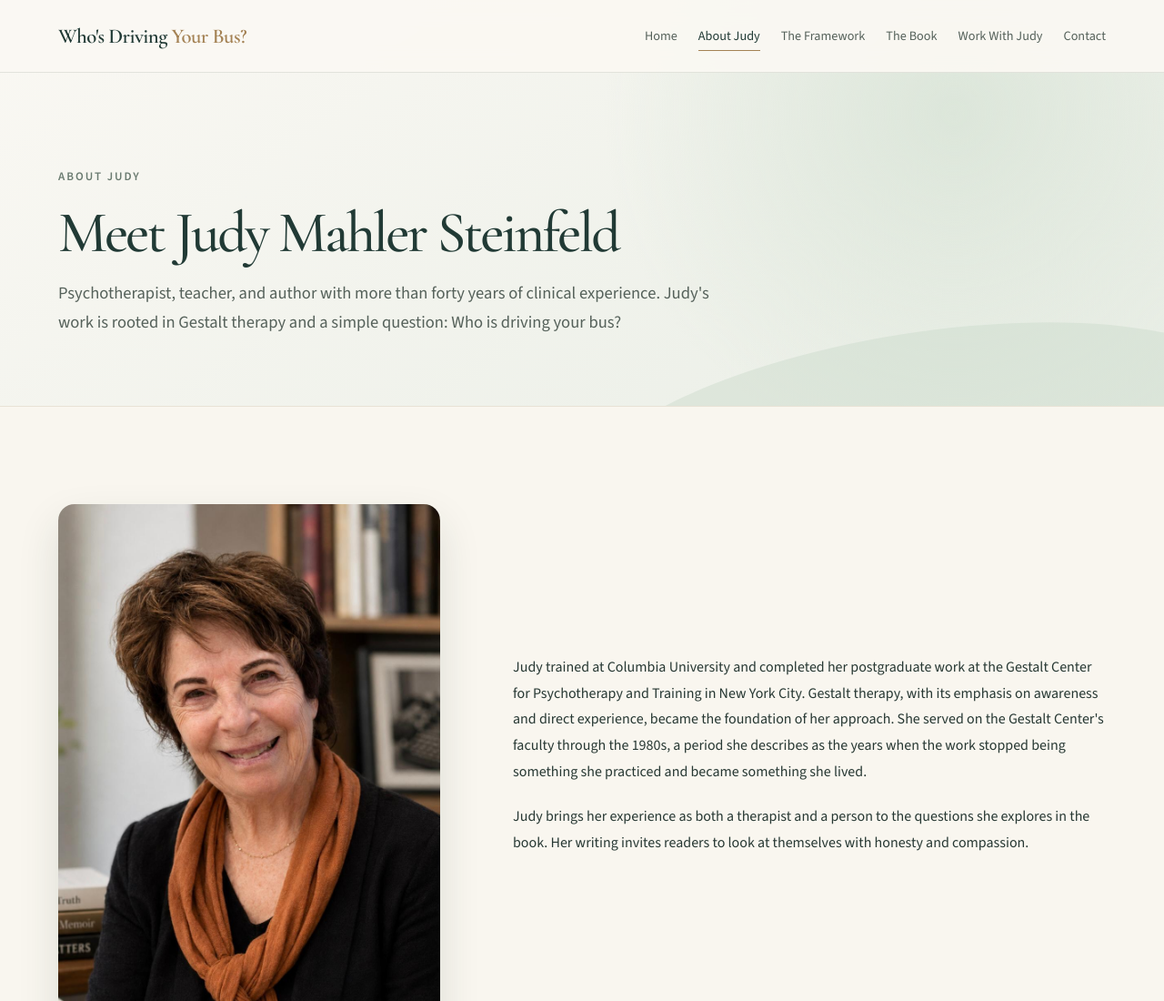
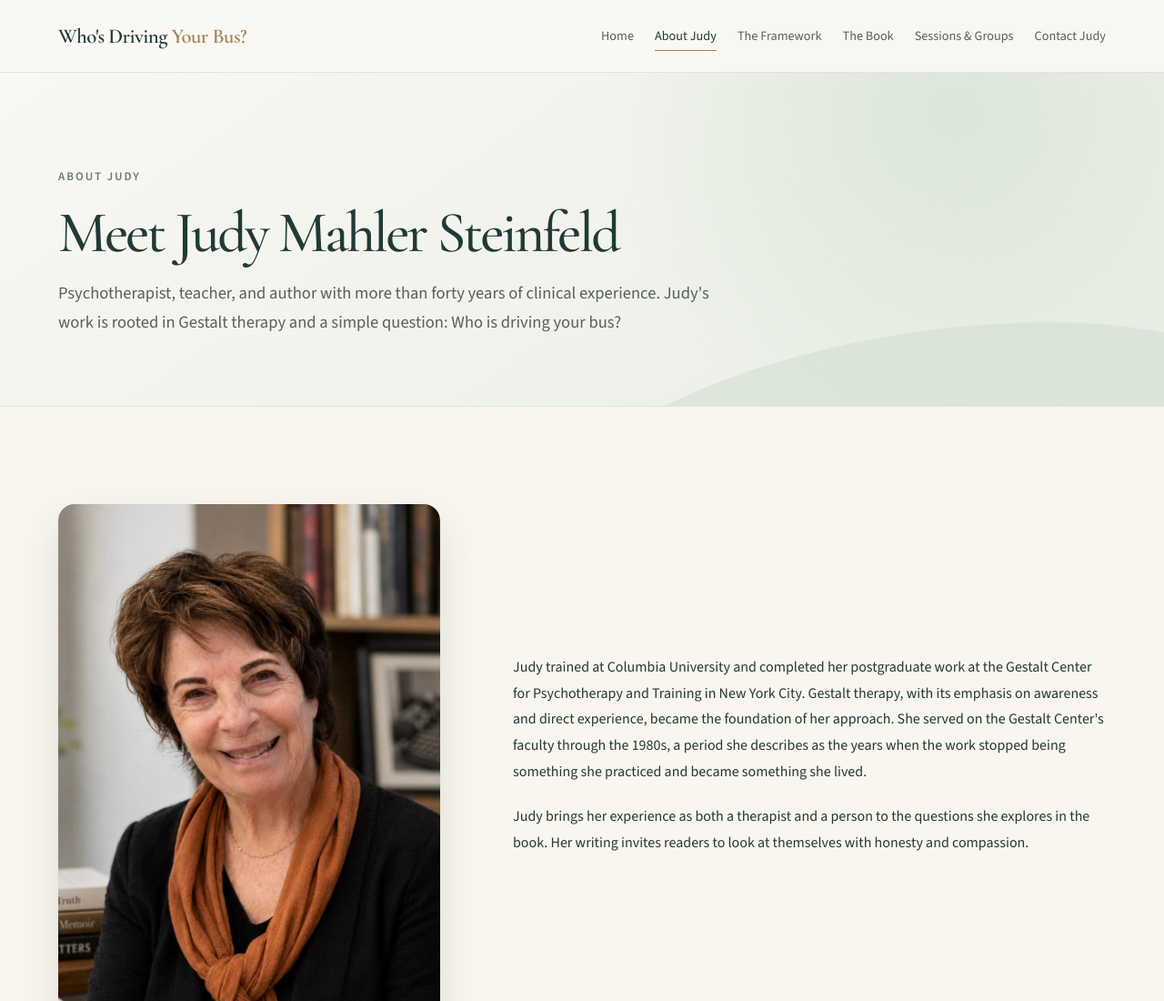
Before and after one commit to amaine13/1, a plain HTML site: page about.html in a window 1280 px wide. Shown: the top 1100 px of the page at 91% size. Drawn offline with nearby package versions, Linux system fonts and the light colour scheme; no server answers.

```diff
--- a/about.html
+++ b/about.html
@@ -18,8 +18,8 @@
         <a href="about.html" class="is-active">About Judy</a>
         <a href="framework.html">The Framework</a>
         <a href="book.html">The Book</a>
-        <a href="work-with-judy.html">Work With Judy</a>
-        <a href="contact.html">Contact</a>
+        <a href="work-with-judy.html">Sessions &amp; Groups</a>
+        <a href="contact.html">Contact Judy</a>
       </nav>
       <button class="menu-toggle" aria-label="Open menu" aria-expanded="false" aria-controls="mobile-nav">
         <span></span>
@@ -34,8 +34,8 @@
       <li><a href="about.html" class="is-active">About Judy</a></li>
       <li><a href="framework.html">The Framework</a></li>
       <li><a href="book.html">The Book</a></li>
-      <li><a href="work-with-judy.html">Work With Judy</a></li>
-      <li><a href="contact.html">Contact</a></li>
+      <li><a href="work-with-judy.html">Sessions &amp; Groups</a></li>
+      <li><a href="contact.html">Contact Judy</a></li>
     </ul>
   </nav>
 
```
